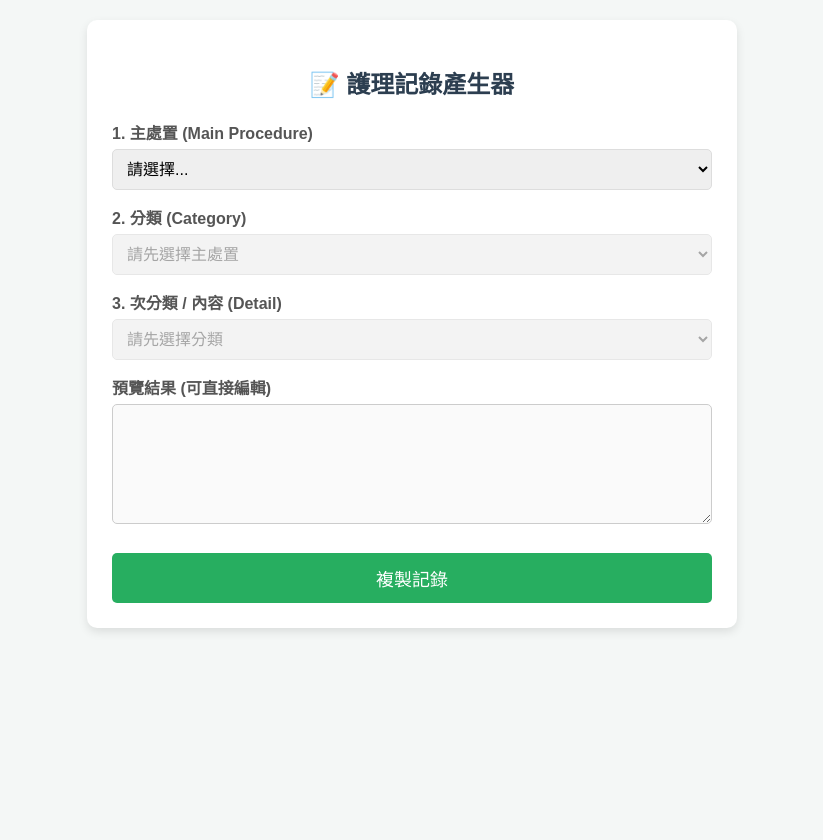
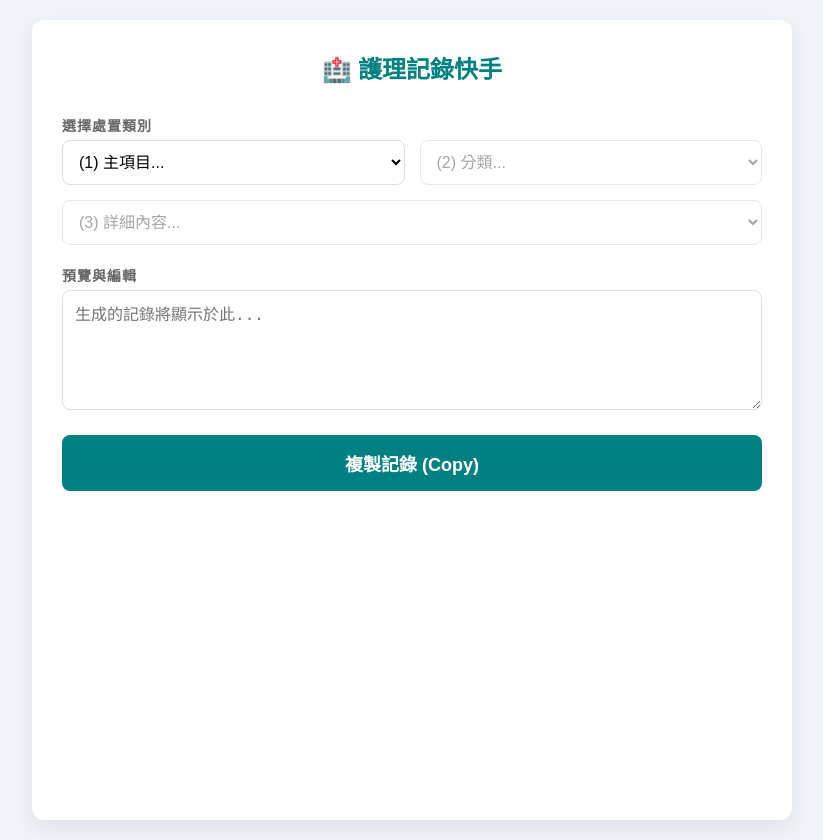
Before and after one commit to liwiwi0427/Nur_Note, a plain HTML site: page index.html in a window 1280 px wide. Shown: the whole page, without its empty margins (228-1051 px from the left). Before the commit the page ends 800 px from the top, so only its background shows below. Drawn offline with Linux system fonts and the light colour scheme.

Commit message:
Update index.html

```diff
--- a/index.html
+++ b/index.html
@@ -4,319 +4,278 @@
     <meta charset="UTF-8">
     <meta name="viewport" content="width=device-width, initial-scale=1.0">
     <title>護理記錄產生器</title>
+    <!-- 引入資料庫 -->
+    <script src="database.js"></script>
     <style>
+        :root {
+            --primary: #008080; /* 醫療綠 */
+            --primary-dark: #005f5f;
+            --bg: #f0f4f8;
+            --card-bg: #ffffff;
+            --text: #333;
+        }
         body {
-            font-family: "Microsoft JhengHei", Arial, sans-serif;
-            background-color: #f4f7f6;
+            font-family: "Segoe UI", "Microsoft JhengHei", sans-serif;
+            background-color: var(--bg);
+            color: var(--text);
             margin: 0;
             padding: 20px;
             display: flex;
             justify-content: center;
+            min-height: 100vh;
         }
         .container {
-            background-color: white;
+            background: var(--card-bg);
             width: 100%;
-            max-width: 600px;
-            padding: 25px;
-            border-radius: 10px;
-            box-shadow: 0 4px 10px rgba(0,0,0,0.1);
+            max-width: 700px;
+            border-radius: 12px;
+            box-shadow: 0 8px 20px rgba(0,0,0,0.08);
+            padding: 30px;
+            display: flex;
+            flex-direction: column;
+            gap: 20px;
         }
-        h2 {
+        h1 {
+            color: var(--primary);
             text-align: center;
-            color: #2c3e50;
-            margin-bottom: 20px;
+            margin: 0 0 10px 0;
+            font-size: 24px;
         }
-        .form-group {
-            margin-bottom: 15px;
+        .section-title {
+            font-size: 14px;
+            color: #666;
+            font-weight: 600;
+            margin-bottom: 5px;
+            text-transform: uppercase;
+            letter-spacing: 1px;
         }
-        label {
+        select, input, textarea {
+            width: 100%;
+            padding: 12px;
+            border: 1px solid #ddd;
+            border-radius: 8px;
+            font-size: 16px;
+            box-sizing: border-box;
+            background: #fff;
+            transition: border 0.3s;
+        }
+        select:focus, input:focus, textarea:focus {
+            border-color: var(--primary);
+            outline: none;
+        }
+        .row {
+            display: grid;
+            grid-template-columns: 1fr 1fr;
+            gap: 15px;
+        }
+        /* 變數輸入區 */
+        #variableArea {
+            background-color: #e6f2f2;
+            padding: 15px;
+            border-radius: 8px;
+            border-left: 5px solid var(--primary);
+            display: none; /* 預設隱藏 */
+        }
+        .var-group {
+            margin-bottom: 10px;
+        }
+        .var-group label {
             display: block;
-            margin-bottom: 5px;
+            font-size: 14px;
+            margin-bottom: 4px;
+            color: var(--primary-dark);
             font-weight: bold;
-            color: #555;
-        }
-        select, input[type="text"] {
-            width: 100%;
-            padding: 10px;
-            border: 1px solid #ddd;
-            border-radius: 5px;
-            font-size: 16px;
-            box-sizing: border-box; /* Fix padding issue */
-        }
-        .variable-input-group {
-            background-color: #e8f4f8;
-            padding: 15px;
-            border-radius: 5px;
-            margin-bottom: 15px;
-            border-left: 5px solid #3498db;
-        }
-        .variable-input-group h4 {
-            margin-top: 0;
-            color: #2980b9;
         }
         textarea {
-            width: 100%;
             height: 120px;
-            padding: 10px;
-            border: 1px solid #ccc;
-            border-radius: 5px;
-            font-size: 16px;
             resize: vertical;
-            background-color: #fafafa;
-            box-sizing: border-box;
+            font-family: Consolas, "Courier New", monospace;
+            line-height: 1.5;
         }
-        .btn-copy {
-            background-color: #27ae60;
+        .btn {
+            background-color: var(--primary);
             color: white;
             border: none;
-            padding: 12px;
-            width: 100%;
-            border-radius: 5px;
+            padding: 15px;
+            border-radius: 8px;
             font-size: 18px;
+            font-weight: bold;
             cursor: pointer;
-            margin-top: 10px;
-            transition: background 0.3s;
+            transition: background 0.2s, transform 0.1s;
         }
-        .btn-copy:hover {
-            background-color: #219150;
+        .btn:hover {
+            background-color: var(--primary-dark);
         }
-        .btn-copy:active {
-            background-color: #1e8449;
+        .btn:active {
+            transform: scale(0.98);
         }
-        /* 隱藏空變數區塊 */
-        .hidden {
-            display: none;
+        .toast {
+            position: fixed;
+            bottom: 20px;
+            left: 50%;
+            transform: translateX(-50%);
+            background: #333;
+            color: white;
+            padding: 10px 20px;
+            border-radius: 30px;
+            opacity: 0;
+            transition: opacity 0.3s;
+            pointer-events: none;
+        }
+        .toast.show {
+            opacity: 1;
         }
     </style>
 </head>
 <body>
 
 <div class="container">
-    <h2>📝 護理記錄產生器</h2>
+    <h1>🏥 護理記錄快手</h1>
 
-    <!-- 選單區 -->
-    <div class="form-group">
-        <label>1. 主處置 (Main Procedure)</label>
-        <select id="mainSelect" onchange="updateCategory()">
-            <option value="">請選擇...</option>
-        </select>
+    <div>
+        <div class="section-title">選擇處置類別</div>
+        <div class="row">
+            <select id="mainSelect" onchange="updateCategory()">
+                <option value="">(1) 主項目...</option>
+            </select>
+            <select id="catSelect" onchange="updateSubCategory()" disabled>
+                <option value="">(2) 分類...</option>
+            </select>
+        </div>
+        <div style="margin-top: 15px;">
+            <select id="subSelect" onchange="renderVariables()" disabled>
+                <option value="">(3) 詳細內容...</option>
+            </select>
+        </div>
     </div>
 
-    <div class="form-group">
-        <label>2. 分類 (Category)</label>
-        <select id="catSelect" onchange="updateSubCategory()" disabled>
-            <option value="">請先選擇主處置</option>
-        </select>
-    </div>
-
-    <div class="form-group">
-        <label>3. 次分類 / 內容 (Detail)</label>
-        <select id="subSelect" onchange="renderVariables()" disabled>
-            <option value="">請先選擇分類</option>
-        </select>
-    </div>
-
-    <!-- 動態變數輸入區 (會根據內容自動產生) -->
-    <div id="variableContainer" class="variable-input-group hidden">
-        <h4>填寫規格/數值：</h4>
+    <!-- 動態變數區 -->
+    <div id="variableArea">
         <div id="dynamicInputs"></div>
     </div>
 
-    <!-- 結果區 -->
-    <div class="form-group">
-        <label>預覽結果 (可直接編輯)</label>
-        <textarea id="resultArea"></textarea>
+    <div>
+        <div class="section-title">預覽與編輯</div>
+        <textarea id="resultArea" placeholder="生成的記錄將顯示於此..."></textarea>
     </div>
 
-    <button class="btn-copy" onclick="copyText()">複製記錄</button>
+    <button class="btn" onclick="copyText()">複製記錄 (Copy)</button>
 </div>
 
+<div id="toast" class="toast">已複製到剪貼簿！</div>
+
 <script>
-    // ==========================================
-    // 資料設定區 (請在此處修改你的護理記錄內容)
-    // 格式： {{變數名稱}} 代表需要填寫的地方
-    // ==========================================
-    const nursingData = {
-        "Foley (導尿管)": {
-            "置入 (Insertion)": {
-                "一般置入": "Indwelling Foley catheter size {{尺寸}} Fr inserted smoothly with urine output {{尿量}} ml, clear/yellow color. Balloon fixed with {{水球水量}} ml distilled water.",
-                "困難置入": "Tried to insert Foley size {{尺寸}} Fr but failed due to resistance. Consulted Urologist for further evaluation."
-            },
-            "護理 (Care)": {
-                "一般護理": "Foley care done with aqueous beta-iodine. Urine clear, patent flow. Fixed on {{固定位置}} thigh.",
-                "移除": "Foley catheter removed smoothly. Tip intact. Instructed patient to monitor urination."
-            }
-        },
-        "NG Tube (鼻胃管)": {
-            "置入": {
-                "一般置入": "NG tube size {{尺寸}} Fr inserted via {{左/右}} nostril up to {{公分}} cm. Confirmed placement by auscultation. Fixed properly.",
-                "更換": "Old NG tube removed. New NG tube size {{尺寸}} Fr inserted up to {{公分}} cm."
-            },
-            "灌食": {
-                "反抽": "Checked NG tube placement, negative specific signs. Regurgitation: {{反抽量}} ml. Color: {{顏色}}.",
-                "一般灌食": "Feeding formula {{配方名稱}} {{毫升}} ml given via NG tube. Tolerated well, no vomiting."
-            }
-        },
-        "IV (靜脈注射)": {
-            "建立": {
-                "一般": "IV cath size {{針頭尺寸}} G set on {{部位}}. Fixed with tegaderm. Patent flow."
-            }
-        }
-    };
+    // 讀取 database.js 中的資料
+    const data = window.nursingData || {};
 
-    // ==========================================
-    // 程式邏輯區
-    // ==========================================
     const mainSelect = document.getElementById('mainSelect');
     const catSelect = document.getElementById('catSelect');
     const subSelect = document.getElementById('subSelect');
-    const variableContainer = document.getElementById('variableContainer');
+    const variableArea = document.getElementById('variableArea');
     const dynamicInputs = document.getElementById('dynamicInputs');
     const resultArea = document.getElementById('resultArea');
-
     let currentTemplate = "";
 
-    // 1. 初始化頁面，載入第一層選單
-    window.onload = function() {
-        for (let key in nursingData) {
-            let option = document.createElement("option");
-            option.value = key;
-            option.text = key;
-            mainSelect.appendChild(option);
-        }
-    };
+    // 初始化第一層
+    Object.keys(data).forEach(key => {
+        mainSelect.add(new Option(key, key));
+    });
 
-    // 2. 第一層改變，更新第二層
     function updateCategory() {
-        catSelect.innerHTML = '<option value="">請選擇分類...</option>';
-        subSelect.innerHTML = '<option value="">請先選擇分類</option>';
+        catSelect.innerHTML = '<option value="">(2) 分類...</option>';
+        subSelect.innerHTML = '<option value="">(3) 詳細內容...</option>';
+        catSelect.disabled = true;
         subSelect.disabled = true;
-        catSelect.disabled = false;
-        variableContainer.classList.add('hidden');
-        resultArea.value = "";
+        variableArea.style.display = 'none';
+        resultArea.value = '';
 
-        let mainVal = mainSelect.value;
-        if (mainVal && nursingData[mainVal]) {
-            for (let key in nursingData[mainVal]) {
-                let option = document.createElement("option");
-                option.value = key;
-                option.text = key;
-                catSelect.appendChild(option);
-            }
+        const mainVal = mainSelect.value;
+        if (mainVal && data[mainVal]) {
+            catSelect.disabled = false;
+            Object.keys(data[mainVal]).forEach(key => {
+                catSelect.add(new Option(key, key));
+            });
         }
     }
 
-    // 3. 第二層改變，更新第三層
     function updateSubCategory() {
-        subSelect.innerHTML = '<option value="">請選擇內容...</option>';
-        subSelect.disabled = false;
-        variableContainer.classList.add('hidden');
-        resultArea.value = "";
+        subSelect.innerHTML = '<option value="">(3) 詳細內容...</option>';
+        subSelect.disabled = true;
+        variableArea.style.display = 'none';
+        resultArea.value = '';
 
-        let mainVal = mainSelect.value;
-        let catVal = catSelect.value;
+        const mainVal = mainSelect.value;
+        const catVal = catSelect.value;
 
-        if (mainVal && catVal && nursingData[mainVal][catVal]) {
-            let subData = nursingData[mainVal][catVal];
-            for (let key in subData) {
-                let option = document.createElement("option");
-                option.value = subData[key]; // 這裡把內容當作 value
-                option.text = key;           // 標題顯示在選單
-                subSelect.appendChild(option);
-            }
+        if (mainVal && catVal && data[mainVal][catVal]) {
+            subSelect.disabled = false;
+            const items = data[mainVal][catVal];
+            Object.keys(items).forEach(key => {
+                // value 存模板，text 存標題
+                subSelect.add(new Option(key, items[key]));
+            });
         }
     }
 
-    // 4. 第三層改變，解析變數 {{...}} 並產生輸入框
     function renderVariables() {
-        dynamicInputs.innerHTML = "";
+        dynamicInputs.innerHTML = '';
         currentTemplate = subSelect.value;
-        resultArea.value = currentTemplate; // 先顯示原始樣板
+        resultArea.value = currentTemplate;
 
         if (!currentTemplate) {
-            variableContainer.classList.add('hidden');
+            variableArea.style.display = 'none';
             return;
         }
 
-        // 使用 Regex 尋找所有 {{文字}}
+        // 解析 {{變數}}
         const regex = /{{(.*?)}}/g;
         let match;
-        let hasVariables = false;
-
-        // 避免重複變數ID衝突，使用Set
-        let uniqueVars = new Set();
-
+        const vars = new Set();
         while ((match = regex.exec(currentTemplate)) !== null) {
-            uniqueVars.add(match[1]); // 抓取括號內的文字
-            hasVariables = true;
+            vars.add(match[1]);
         }
 
-        if (hasVariables) {
-            variableContainer.classList.remove('hidden');
-            uniqueVars.forEach(varName => {
-                // 建立輸入框 UI
-                let div = document.createElement("div");
-                div.style.marginBottom = "10px";
-
-                let label = document.createElement("label");
-                label.innerText = varName + " :";
-                label.style.fontSize = "14px";
-
-                let input = document.createElement("input");
-                input.type = "text";
-                input.placeholder = "輸入" + varName;
-                input.dataset.varName = varName; // 綁定變數名
-                input.oninput = generateFinalText; // 輸入時即時更新
-
-                div.appendChild(label);
-                div.appendChild(input);
+        if (vars.size > 0) {
+            variableArea.style.display = 'block';
+            vars.forEach(v => {
+                const div = document.createElement('div');
+                div.className = 'var-group';
+                div.innerHTML = `
+                    <label>${v}</label>
+                    <input type="text" data-var="${v}" placeholder="輸入${v}..." oninput="generateText()">
+                `;
                 dynamicInputs.appendChild(div);
             });
-            // 第一次生成完，執行一次替換以清除括號(如果使用者還沒輸入)
-            generateFinalText();
+            // 自動聚焦第一個輸入框
+            setTimeout(() => dynamicInputs.querySelector('input').focus(), 100);
         } else {
-            variableContainer.classList.add('hidden');
+            variableArea.style.display = 'none';
         }
     }
 
-    // 5. 根據輸入框內容，組裝最終文字
-    function generateFinalText() {
-        let tempText = currentTemplate;
-        const inputs = dynamicInputs.querySelectorAll("input");
-
+    function generateText() {
+        let text = currentTemplate;
+        const inputs = dynamicInputs.querySelectorAll('input');
         inputs.forEach(input => {
-            const key = input.dataset.varName;
-            const value = input.value;
-            // 如果有輸入值，就替換；如果沒有，保留 {{key}} 提示使用者或是替換成空
-            // 這裡設定：若未輸入，保留原樣方便識別，或者你可以改成 replace 為 "___"
-            if (value) {
-                // replaceAll 確保同一個變數出現多次也能全部換掉
-                tempText = tempText.split(`{{${key}}}`).join(value);
+            const key = input.dataset.var;
+            const val = input.value;
+            if (val) {
+                text = text.split(`{{${key}}}`).join(val);
             }
         });
-
-        resultArea.value = tempText;
+        resultArea.value = text;
     }
 
-    // 6. 複製功能
     function copyText() {
-        const copyText = document.getElementById("resultArea");
+        const text = resultArea.value;
+        if (!text) return;
 
-        if (!copyText.value) {
-            alert("沒有內容可以複製！");
-            return;
-        }
-
-        copyText.select();
-        copyText.setSelectionRange(0, 99999); /* 手機版兼容 */
-
-        navigator.clipboard.writeText(copyText.value).then(() => {
-            alert("已複製到剪貼簿！");
-        }).catch(err => {
-            alert("複製失敗，請手動複製。");
+        navigator.clipboard.writeText(text).then(() => {
+            const toast = document.getElementById('toast');
+            toast.classList.add('show');
+            setTimeout(() => toast.classList.remove('show'), 2000);
         });
     }
 </script>
-
 </body>
 </html>
```
